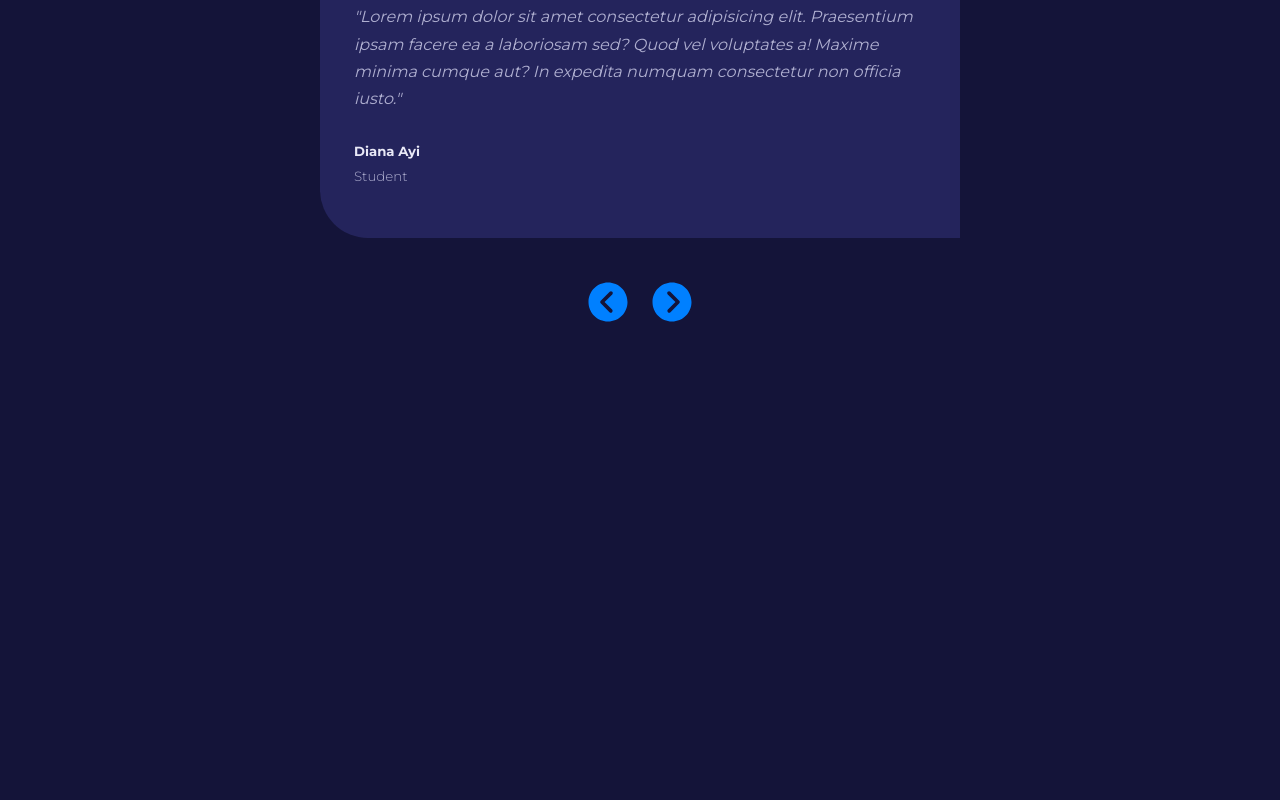
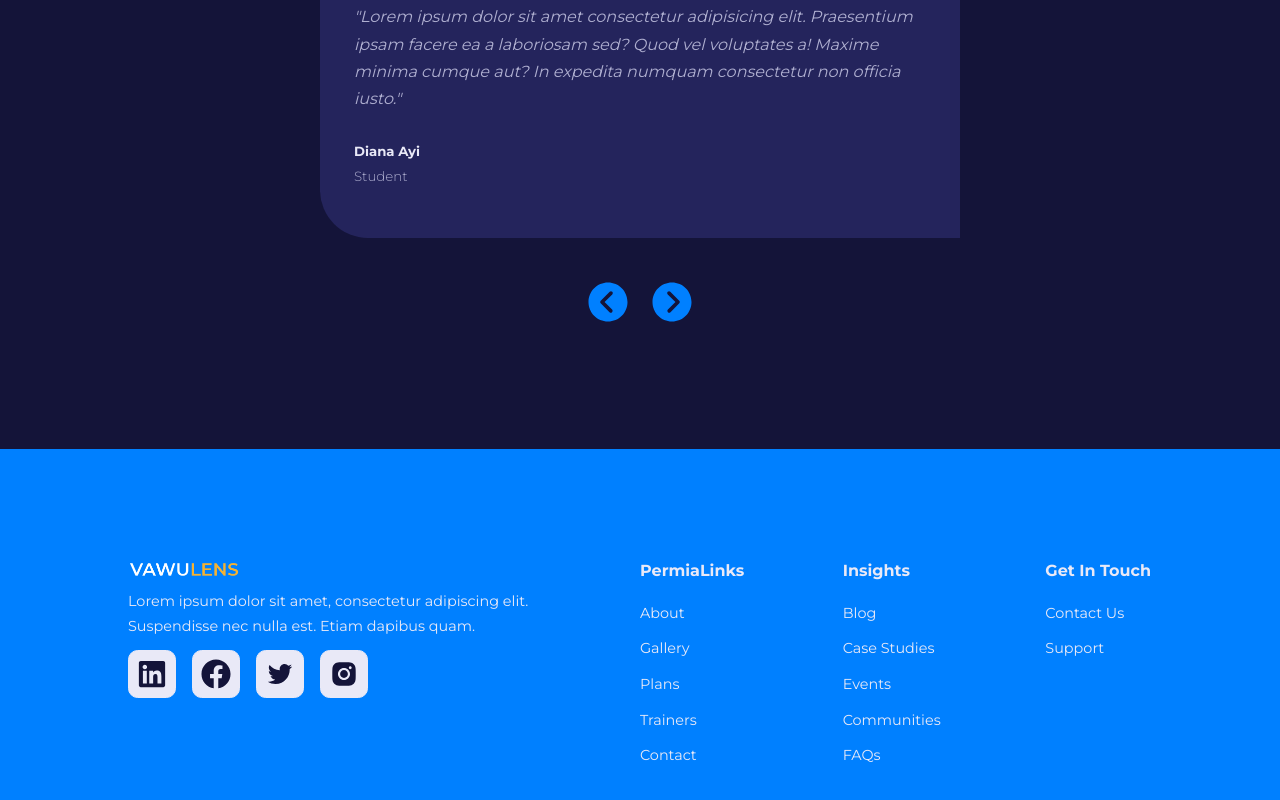
Before and after one commit to mmagba/gym-website, a React (Create React App) app: page / in a window 1280 px wide. Shown: the part 3111-3911 px from the top of the page. Before the commit the page ends 3448 px from the top, so only its background shows below. Built offline with nearby package versions, Linux system fonts and the light colour scheme.

Commit message:
Add footer

```diff
--- a/src/App.js
+++ b/src/App.js
@@ -7,6 +7,7 @@
 import Plans from './pages/plans/Plans';
 import Trainers from './pages/trainers/Trainers';
 import NotFound from './pages/notFound/NotFound';
+import Footer from './components/Footer';
 
 import Navbar from './components/Navbar';
 
@@ -15,7 +16,7 @@
 function App() {
   return (
     <>
-      <Navbar></Navbar>
+      <Navbar />
       <Routes>
         <Route path="/" element={<Home />} />
         <Route path="about" element={<About />} />
@@ -25,6 +26,7 @@
         <Route path="contact" element={<Contact />} />
         <Route path='*' element={<NotFound />} />
       </Routes>
+      <Footer />
     </>
   );
 }
--- a/src/components/Footer.css
+++ b/src/components/Footer.css
@@ -0,0 +1,53 @@
+footer {
+    background-color: var(--color-primary);
+    margin-top: 7rem;
+    padding-top: 7rem;
+    padding-bottom: 5rem;
+    font-size: 0.9rem;
+    color: var(--color-gray-100);
+}
+
+.footer__container {
+    display: grid;
+    grid-template-columns: 26rem 1fr 1fr 1fr;
+    gap: 6rem;
+    margin-inline: auto;
+}
+
+footer article {
+    display: flex;
+    flex-direction: column;
+    gap: 0.7rem;
+    align-items: flex-start;
+}
+
+footer h4 {
+    font-size: 1rem;
+    margin-bottom: 0.6rem;
+}
+
+.footer__socials {
+    display: flex;
+    gap: 1rem;
+    align-items: center;
+}
+
+.footer__socials svg {
+    font-size: 3rem;
+    color: var(--color-gray-600);
+    background-color: var(--color-gray-100);
+    padding: 0.5rem;
+    border-radius: 0.6rem;
+    transition: var(--transition);
+    border: 1px solid var(--color-gray-100);
+}
+
+.footer__socials svg:hover {
+    background: transparent;
+}
+
+
+
+.footer p {
+    margin-top: 0.5rem;
+}
--- a/src/components/Footer.js
+++ b/src/components/Footer.js
@@ -0,0 +1,65 @@
+import './Footer.css';
+import { Link } from 'react-router-dom';
+import Logo from '../images/logo.png';
+import { FaLinkedin } from 'react-icons/fa';
+import { FaFacebook } from 'react-icons/fa';
+import { AiOutlineTwitter } from 'react-icons/ai';
+import { AiFillInstagram } from 'react-icons/ai';
+
+
+
+const Footer = () => {
+
+    return (
+        <footer>
+            <div className='container footer__container'>
+                <article>
+                    <Link to='/' className='logo'>
+                        <img src={Logo} alt='footer logo' />
+                    </Link>
+                    <p>Lorem ipsum dolor sit amet, consectetur adipiscing elit. Suspendisse nec nulla est. Etiam dapibus quam. </p>
+                    <div className='footer__socials'>
+                        <a href='https://linkedin.com' target='_blank' rel='noreferrer noopener'>
+                            <FaLinkedin />
+                        </a>
+                        <a href='https://facebook.com' target='_blank' rel='noreferrer noopener'>
+                            <FaFacebook />
+                        </a>
+                        <a href='https://twitter.com' target='_blank' rel='noreferrer noopener'>
+                            <AiOutlineTwitter />
+                        </a>
+                        <a href='https://instagram.com' target='_blank' rel='noreferrer noopener'>
+                            <AiFillInstagram />
+                        </a>
+                    </div>
+                </article>
+
+                <article>
+                    <h4>PermiaLinks</h4>
+                    <Link to='/about'>About</Link>
+                    <Link to='/gallery'>Gallery</Link>
+                    <Link to='/plans'>Plans</Link>
+                    <Link to='/trainers'>Trainers</Link>
+                    <Link to='/contact'>Contact</Link>
+                </article>
+
+                <article>
+                    <h4>Insights</h4>
+                    <Link to='/'>Blog</Link>
+                    <Link to='/'>Case Studies</Link>
+                    <Link to='/'>Events</Link>
+                    <Link to='/'>Communities</Link>
+                    <Link to='/'>FAQs</Link>
+                </article>
+
+                <article>
+                    <h4>Get In Touch</h4>
+                    <Link to='/contact'>Contact Us</Link>
+                    <Link to='/'>Support</Link>
+                </article>
+            </div>
+        </footer>
+    );
+};
+
+export default Footer;
```
